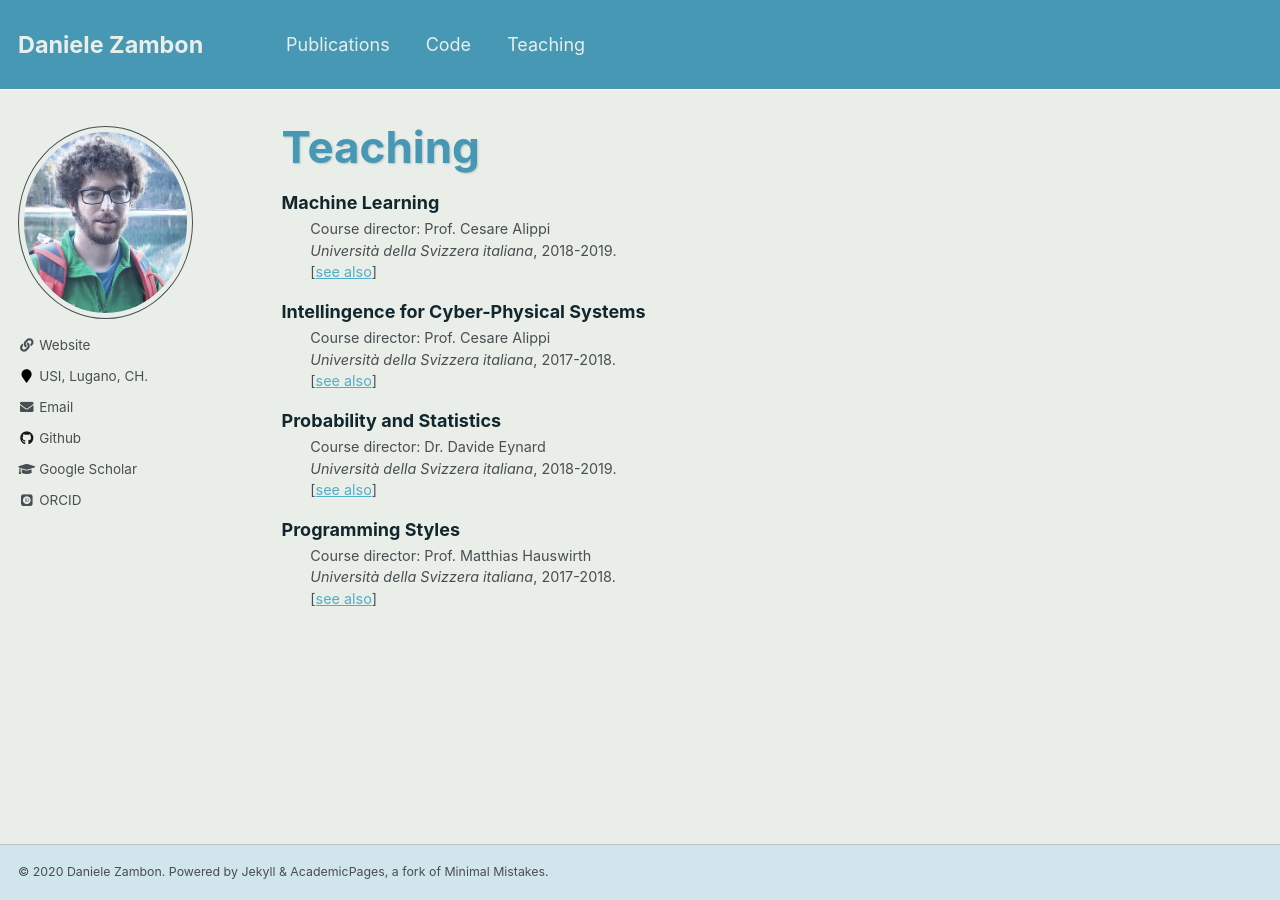
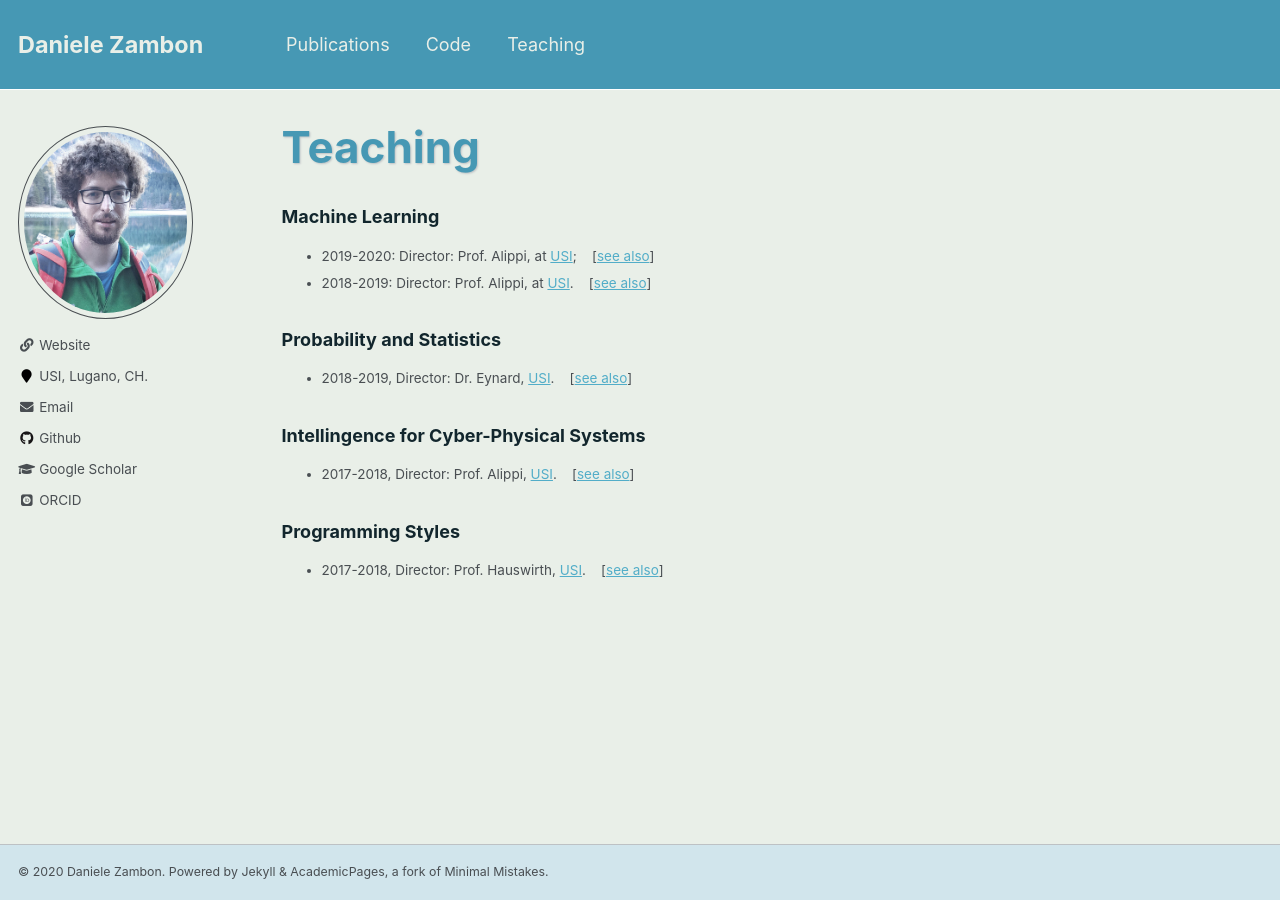
Before and after one commit to dzambon/dzambon.github.io, a Jekyll site: the page built from _pages/teaching.md, in a window 1280 px wide. Built offline with Jekyll 4.4.1, drawn with Linux system fonts in a browser that asks for light colours; some web fonts are replaced.

Commit message:
teaching section standalone; some paper thumbnails; ufl in short bio

```diff
--- a/_includes/archive-item.html
+++ b/_includes/archive-item.html
@@ -12,18 +12,25 @@
   {% assign title = post.title %}
 {% endif %}
 
-<div class="{{ include.type | default: "list" }}__item">
+<div class='{{ include.type | default: "list" }}__item'>
   <article class="archive__item" itemscope itemtype="http://schema.org/CreativeWork">
 
+    {% if post.collection == 'teaching' %}
+    <h3 class="archive__item-title" itemprop="headline" style="display: inline-block;">
+      {% if post.visit %}
+        <a href="{{ post.visit }}" target="_blank">{{ title }}</a>
+      {% else %}
+        {{ title }}
+      {% endif %}
+    </h3>
+    <p class="nopad writesmall" style="display: inline">{{ post.year }}, Director: {{ post.authors }}, <i>{{ post.venue }}</i>.</p>
+    {% else %}
       <h3 class="archive__item-title" itemprop="headline">
         <a href="{{ base_path }}{{ post.permalink }}">{{ title }}</a>
       </h3>
       <div class="arch_elem_container">
         <div class="arch_elem_desc_container">
-        {% if post.collection == 'teaching' %}
-          <p class="nopad writesmall">Course director: {{ post.authors }}</p>
-          <p class="nopad writesmall"><i>{{ post.venue }}</i>, {{ post.year }}.</p>
-        {% elsif post.collection == 'publications' %}
+          {% if post.collection == 'publications' %}
             {% assign emph_author = "<b>" | append: site.author.name | append: "</b>" %}
             <p class="nopad writesmall">{{ post.authors | replace: site.author.name, emph_author }}</p>
             <p class="nopad writesmall"><i>{{ post.venue }}</i>, {{ post.date | default: "1900-01-01" | date: "%Y" }}.</p>
@@ -40,6 +47,7 @@
           <a  href="{{ base_path }}{{ post.thumbnail }}" target="_blank"><img class="arch_elem_img" src="{{ base_path }}{{ post.thumbnail }}"/></a>
         {% endif %}
       </div>
+    {% endif %}
 
 
   </article>
--- a/_pages/teaching.md
+++ b/_pages/teaching.md
@@ -7,6 +7,24 @@ author_profile: true
 
 {% include base_path %}
 
-{% for post in site.teaching reversed %}
-  {% include archive-item.html %}
-{% endfor %}
+### Machine Learning
+
+- 2019-2020: Director: Prof. Alippi, at [USI](https://inf.usi.ch);
+&nbsp;&nbsp; [[see also](https://search.usi.ch/en/courses/35260596/machine-learning)]
+- 2018-2019: Director: Prof. Alippi, at [USI](https://inf.usi.ch).
+&nbsp;&nbsp; [[see also](https://search.usi.ch/en/courses/35259461/machine-learning)]
+
+### Probability and Statistics
+
+- 2018-2019, Director: Dr. Eynard, [USI](https://inf.usi.ch).
+&nbsp;&nbsp; [[see also](https://search.usi.ch/en/courses/35259416/probability-statistics)]
+
+### Intellingence for Cyber-Physical Systems
+
+- 2017-2018, Director: Prof. Alippi, [USI](https://inf.usi.ch).
+&nbsp;&nbsp; [[see also](https://search.usi.ch/en/courses/35257131/cps-intelligence)]
+
+### Programming Styles
+
+- 2017-2018, Director: Prof. Hauswirth, [USI](https://inf.usi.ch).
+&nbsp;&nbsp; [[see also](https://search.usi.ch/en/courses/35257209/programming-styles)]
```
Also changed, not shown: WIKI.md (+6 -0 lines), _pages/about.md (+1 -0 lines), _publications/2016-09-03-carrera2016ecg.md (+1 -0 lines), _publications/2019-12-13-zambon2019graph.md (+1 -0 lines), _teaching/2017-fall-programming-styles.md (deleted, +0 -12 lines), _teaching/2018-fall-probability-statistics.md (deleted, +0 -13 lines), _teaching/2018-spring-CPS-intelligence.md (deleted, +0 -13 lines), _teaching/2019-spring-machine-learning.md (deleted, +0 -12 lines), images/ecml-kdd.png (added), images/grnf_small.png (added). Lines whose indentation alone changed are shown as unchanged.
